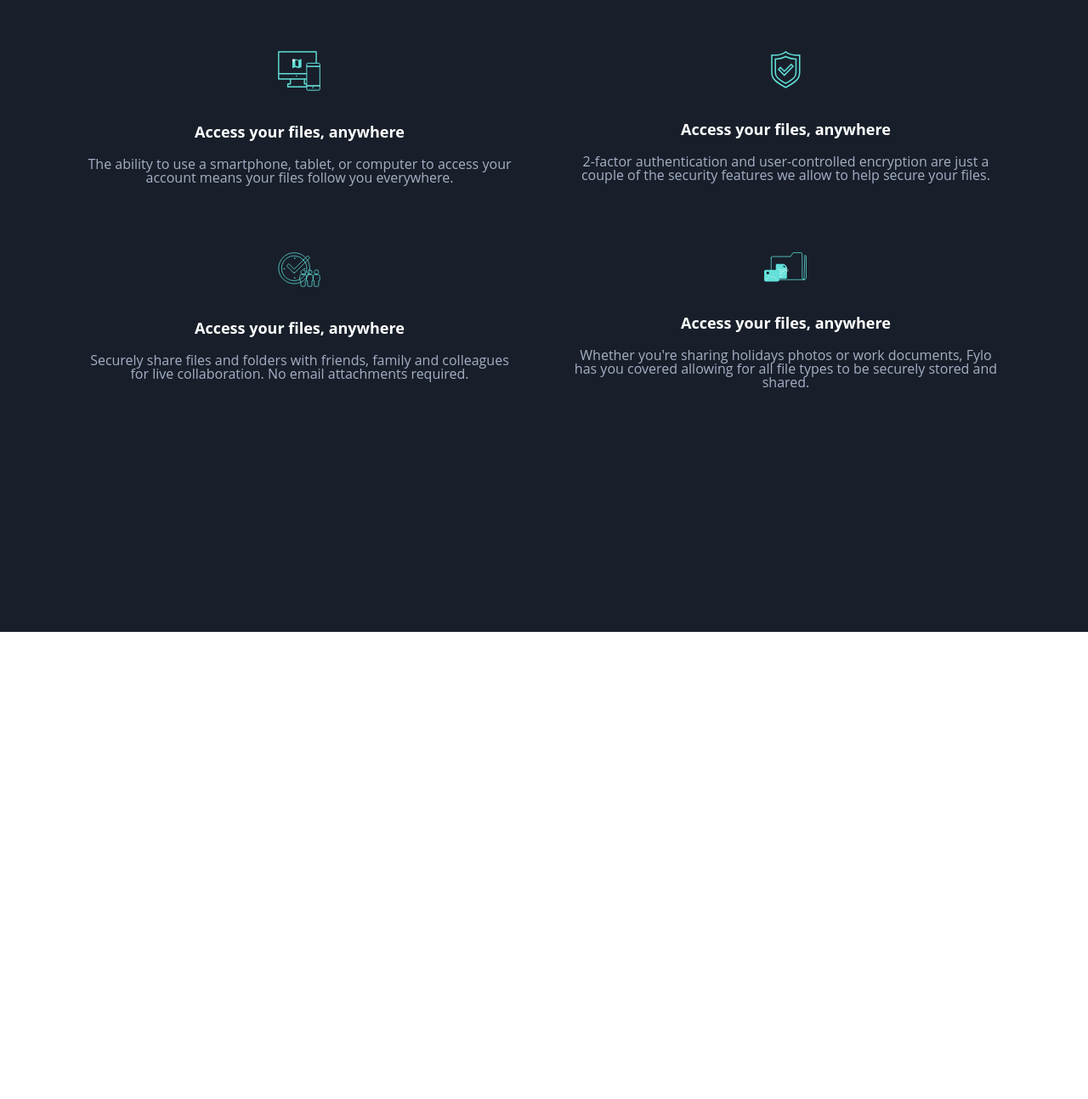
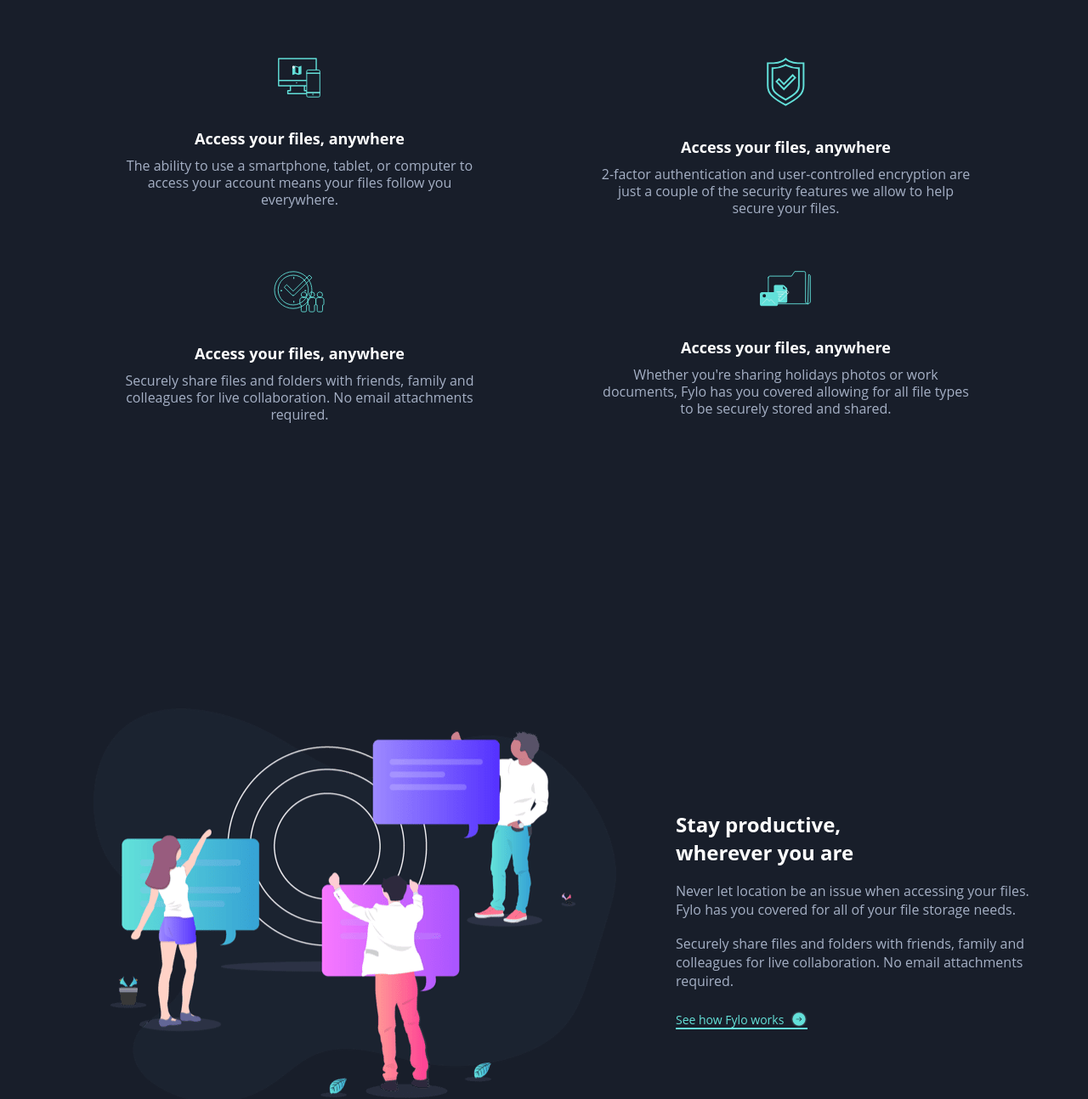
Before and after one commit to Oshrestha111/fylo.github.io, a React (Create React App) app: page / in a window 1280 px wide. Shown: the part 1256-2550 px from the top of the page at 85% size. Before the commit the page ends 2000 px from the top, so only its background shows below. Built offline with nearby package versions, Linux system fonts and the light colour scheme.

Commit message:
products/services done

```diff
--- a/src/App.js
+++ b/src/App.js
@@ -2,13 +2,16 @@ import "./App.css";
 import Header from "./components/header/Header";
 import FileStore from "./components/fileStore/FileStore";
 import Products from "./components/products/Products";
+import About from "./components/about/About";
 
 function App() {
+	const hBgCo = { backgroundColor: "hsl(217, 28%, 15%)" };
 	return (
 		<div className='App'>
-			<Header />
+			<Header style={hBgCo} />
 			<FileStore />
 			<Products />
+			<About />
 		</div>
 	);
 }
--- a/src/components/about/About.jsx
+++ b/src/components/about/About.jsx
@@ -0,0 +1,40 @@
+import React from "react";
+import "./about.css";
+import picture from "../../images/illustration-stay-productive.png";
+import arrow from "../../images/icons/icon-arrow.svg";
+
+function About() {
+	return (
+		<div>
+			<section>
+				<div className='container-about'>
+					<div className='left'>
+						<img src={picture} alt='illustration-stay-productive'></img>
+					</div>
+					<div className='right'>
+						<div className='wrapper'>
+							<h2> Stay productive, wherever you are</h2>
+
+							<p>
+								Never let location be an issue when accessing your files. Fylo
+								has you covered for all of your file storage needs.
+							</p>
+
+							<p>
+								Securely share files and folders with friends, family and
+								colleagues for live collaboration. No email attachments
+								required.
+							</p>
+
+							<a href='smth.com'>
+								See how Fylo works <img src={arrow} alt='arrow' />
+							</a>
+						</div>
+					</div>
+				</div>
+			</section>
+		</div>
+	);
+}
+
+export default About;
--- a/src/components/about/about.css
+++ b/src/components/about/about.css
@@ -0,0 +1,49 @@
+section {
+	background-color: #181e2a;
+}
+.container-about {
+	display: flex;
+	padding-top: 40px;
+}
+.left {
+	flex: 1;
+	padding-left: 60px;
+}
+.right {
+	flex: 1;
+	padding-left: 70px;
+}
+.wrapper {
+	display: block;
+	padding-top: 120px;
+}
+.wrapper h2 {
+	max-width: 275px;
+	font-weight: 700;
+	color: hsl(0, 0%, 100%);
+}
+
+.wrapper p {
+	font-size: 16px;
+	margin: 0;
+	margin-top: 0.5rem;
+	padding-top: 10px;
+	max-width: 440px;
+	color: hsl(220, 22%, 71%);
+}
+.wrapper a {
+	display: inline-flex;
+	text-decoration: none;
+	font-size: 14px;
+	color: hsl(176, 68%, 64%);
+	font-weight: 500;
+	border-bottom: 2px solid hsl(176, 68%, 64%);
+	gap: 0.5rem;
+	align-items: center;
+	display: inline-flex;
+	margin-top: 1.5rem;
+}
+.wrapper img {
+	width: 1.25rem;
+	height: 1.25rem;
+}
--- a/src/components/header/header.css
+++ b/src/components/header/header.css
@@ -42,5 +42,5 @@ header {
 
 .image img {
 	width: 45%;
-	z-index: 00;
+	z-index: 20;
 }
--- a/src/components/products/Products.jsx
+++ b/src/components/products/Products.jsx
@@ -24,16 +24,15 @@ function Products() {
 					<div className='card'>
 						<img src={icon2} alt='windows' id='icon2' />
 						<h4>Access your files, anywhere</h4>
-						<span>
-							<p>
-								2-factor authentication and user-controlled encryption are just
-								a couple of the security features we allow to help secure your
-								files.
-							</p>
-						</span>
+
+						<p>
+							2-factor authentication and user-controlled encryption are just a
+							couple of the security features we allow to help secure your
+							files.
+						</p>
 					</div>
 					<div className='card'>
-						<img src={icon3} alt='windows' />
+						<img src={icon3} alt='windows' id='icon3' />
 						<h4>Access your files, anywhere</h4>
 						<span>
 							<p>
@@ -44,7 +43,7 @@ function Products() {
 						</span>
 					</div>
 					<div className='card'>
-						<img src={icon4} alt='windows' />
+						<img src={icon4} alt='windows' id='icon4' />
 						<h4>Access your files, anywhere</h4>
 						<span>
 							<p>
--- a/src/components/products/products.css
+++ b/src/components/products/products.css
@@ -8,7 +8,7 @@ section {
 	display: grid;
 	grid-template-columns: auto auto;
 	gap: 4rem;
-	padding-top: 1rem;
+	padding-top: 1.5rem;
 }
 .card {
 	display: block;
@@ -19,8 +19,14 @@ section {
 .card img {
 	width: 50px;
 }
+
+#icon1,
 #icon2 {
-	width: 35px;
+	width: 45px;
+}
+#icon4,
+#icon3 {
+	width: 60px;
 }
 .card h4 {
 	margin-top: 2rem;
@@ -28,9 +34,10 @@ section {
 	font-size: 1.125rem;
 	line-height: 1.75rem;
 }
-.card span {
+.card p {
 	margin-top: 0.5rem;
 	padding-left: 2rem;
 	padding-right: 2rem;
+	line-height: 1.25rem;
 	color: rgb(165, 176, 197);
 }
```
